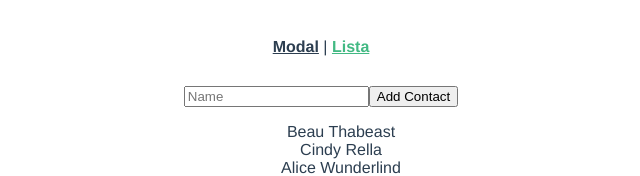
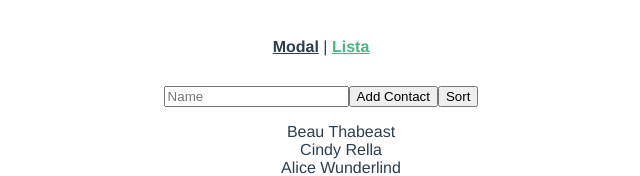
Before and after one commit to gabrielcaiana/Vue-animations, a Vue app: page /lista in a window 1280 px wide. Shown: the top 176 px of the page, without its empty margins (319-959 px from the left). Built offline with nearby package versions, Linux system fonts and the light colour scheme.

Commit message:
criando animacao com v-move

```diff
--- a/src/App.vue
+++ b/src/App.vue
@@ -68,4 +68,8 @@
 .slide-up-enter-active {
   transition: all 0.5s ease;
 }
+
+.slide-up-move {
+  transition: transform 0.5s ease-out;
+}
 </style>
--- a/src/views/List.vue
+++ b/src/views/List.vue
@@ -2,9 +2,9 @@
   <div>
     <input v-model="newContact" placeholder="Name" type="text" />
     <button @click="addContact">Add Contact</button>
-
+    <button @click="sortContacts">Sort</button>
     <transition-group name="slide-up" tag="ul" appear>
-      <li v-for="(contact, index) in contacts" :key="index">
+      <li v-for="contact in contacts" :key="contact">
         {{ contact }}
       </li>
     </transition-group>
@@ -24,6 +24,10 @@ export default {
       this.contacts.push(this.newContact);
       this.newContact = "";
     },
+
+    sortContacts() {
+      this.contacts = this.contacts.sort();
+    },
   },
 };
 </script>
```
Lines whose indentation alone changed are shown as unchanged.
